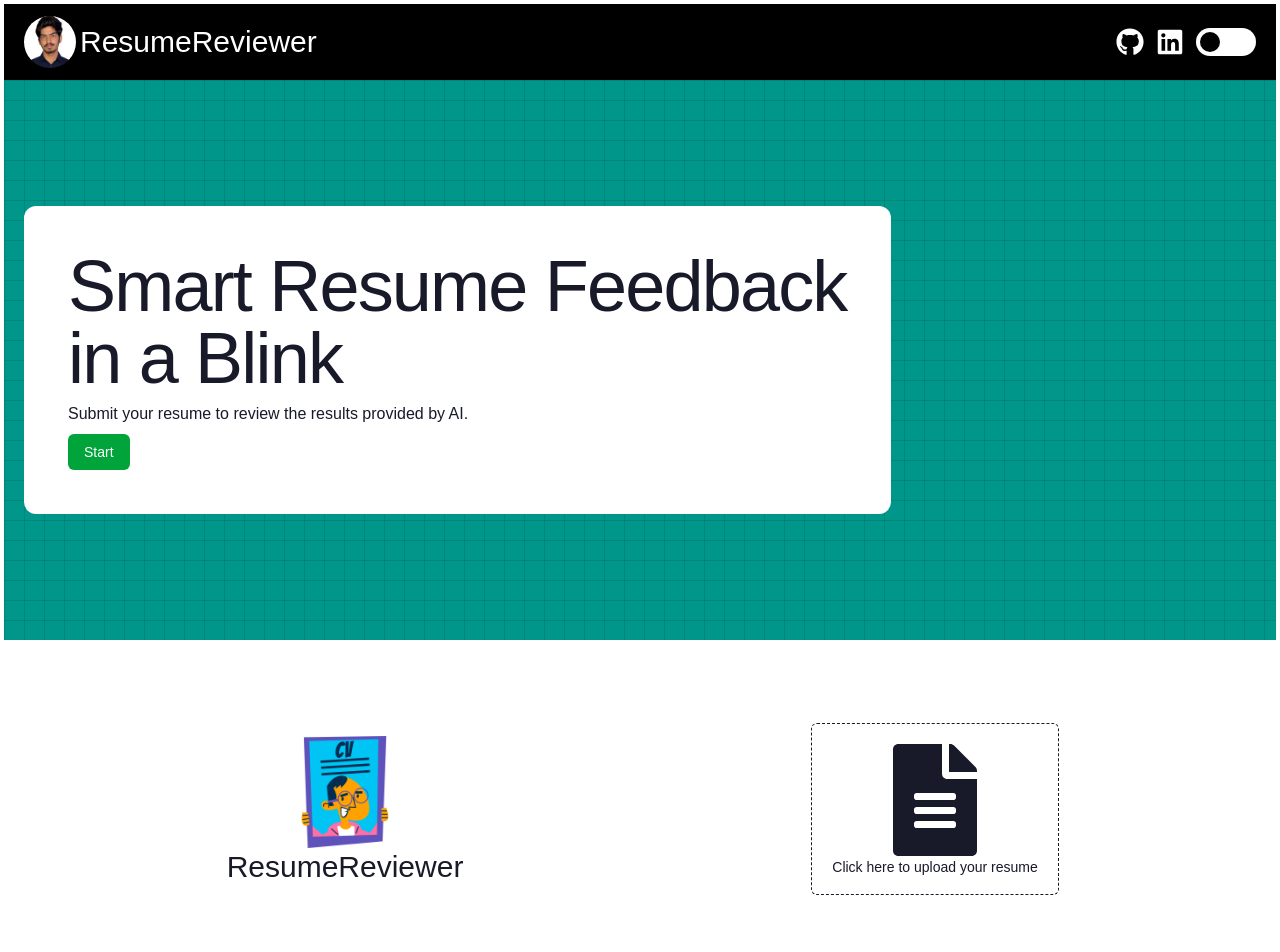
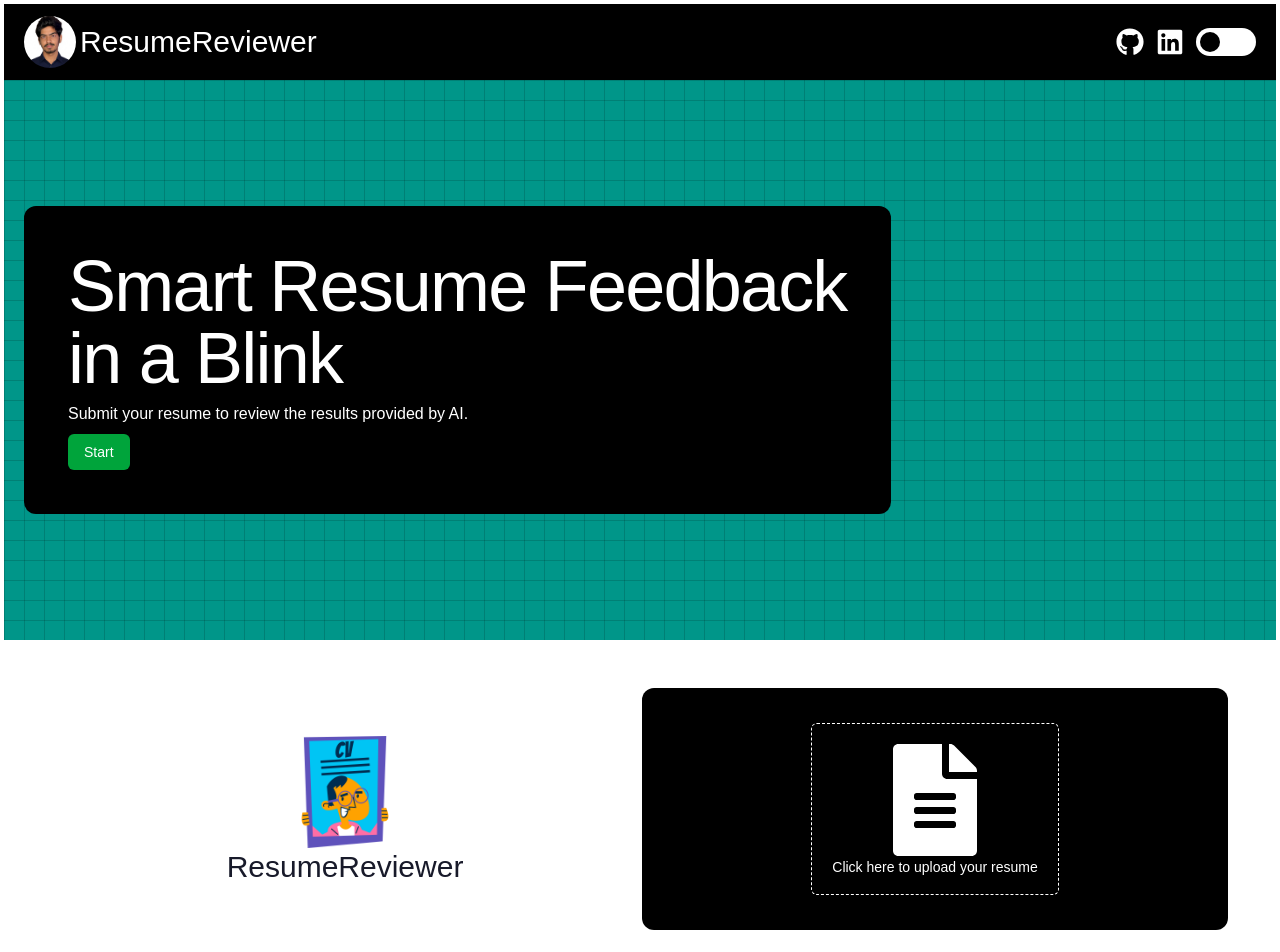
Before and after one commit to AakrshitThakur/ai-resume-analyzer, a Next.js app: page / in a window 1280 px wide. Shown: the top 952 px of the page. Built offline with nearby package versions, Linux system fonts and the light colour scheme; a web font is replaced by a local one.

Commit message:
ui changes

```diff
--- a/src/app/globals.css
+++ b/src/app/globals.css
@@ -146,8 +146,8 @@
 }
 
 .bg-grid-lines {
-  background-image: linear-gradient(rgba(0, 0, 0, 0.1) 1px, transparent 1px),
-    linear-gradient(90deg, rgba(0, 0, 0, 0.1) 1px, transparent 1px);
+  background-image: linear-gradient(rgba(0, 0, 0, 0.15) 1px, transparent 1px),
+    linear-gradient(90deg, rgba(0, 0, 0, 0.15) 1px, transparent 1px);
   background-size: 20px 20px;
 }
 .bg-grid-lines-light {
--- a/src/components/customs/sections/File.tsx
+++ b/src/components/customs/sections/File.tsx
@@ -84,22 +84,20 @@ export default function File() {
   }
 
   return (
-    <motion.div
-      initial={{ x: "100vw" }}
-      animate={{ x: "0" }}
-      whileHover={{ scale: 1.025 }}
-      whileTap={{ scale: 0.75 }}
-      transition={{ type: "tween", duration: 0.5 }}
-      className="flex flex-col justify-center items-center cursor-pointer p-3 sm:p-5 md:p-7"
-    >
+    <motion.div className="color-neutral color-neutral-content flex flex-col justify-center items-center cursor-pointer rounded-xl p-3 sm:p-5 md:p-7">
       <input className="hidden" type="file" id="file-upload" accept="application/pdf" onChange={handleFileChange} />
-      <label
+      <motion.label
+        initial={{ x: "100vw" }}
+        animate={{ x: "0" }}
+        whileHover={{ scale: 1.025 }}
+        whileTap={{ scale: 0.75 }}
+        transition={{ type: "tween", duration: 0.5 }}
         className="flex flex-col items-center gap-1 border border-dashed rounded-md p-3 sm:p-4 md:p-5 cursor-pointer"
         htmlFor="file-upload"
       >
         <FaFileAlt className="w-[5rem] sm:w-[6rem] md:w-[7rem] h-auto" />
         <span className="text-sm text-center leading-none">Click here to upload your resume</span>
-      </label>
+      </motion.label>
     </motion.div>
   );
 }
--- a/src/components/customs/sections/MainHeading.tsx
+++ b/src/components/customs/sections/MainHeading.tsx
@@ -5,9 +5,9 @@ export default function MainHeading() {
   return (
     <section
       id="main-heading"
-      className="color-accent color-accent-content bg-grid-lines h-[45vh] sm:h-[55vh] md:h-[65vh] flex items-center box-content p-3 sm:p-4 md:p-5 gradient-"
+      className="color-accent color-accent-content bg-grid-lines h-[45vh] sm:h-[55vh] md:h-[65vh] flex items-center box-content p-3 sm:p-4 md:p-5"
     >
-      <div className="color-base-100 color-base-content flex flex-col justify-center items-left gap-1 sm:gap-2 md:gap-3 rounded-xl p-5 sm:p-7 md:p-9 lg:p-11">
+      <div className="color-neutral color-neutral-content flex flex-col justify-center items-left gap-1 sm:gap-2 md:gap-3 rounded-xl p-5 sm:p-7 md:p-9 lg:p-11">
         <h1 className="text-3xl sm:text-4xl md:text-5xl lg:text-6xl xl:text-7xl font-bold tracking-tight">
           Smart Resume Feedback
           <br />
--- a/src/components/customs/sections/UploadFile.tsx
+++ b/src/components/customs/sections/UploadFile.tsx
@@ -6,17 +6,22 @@ import Progress from "@/components/customs/Progress";
 import { useSelector } from "react-redux";
 import { RootState } from "@/store/index";
 
+// bg-[url('/static-bubbles.svg')] bg-cover
+
 export default function UploadFile() {
   const loading: boolean = useSelector((state: RootState) => state.loading.isAnalysisLoading);
   return (
-    <section id="upload-file" className="color-base-100 color-base-content p-3 sm:p-4 md:p-5">
+    <section
+      id="upload-file"
+      className="color-base-100 color-base-content p-3 sm:p-4 md:p-5"
+    >
       <form>
         <div className="grid grid-cols-1 md:grid-cols-2 gap-1 p-5 sm:p-6 md:p-7">
           <div className="flex flex-col justify-center items-center gap-1 p-3 sm:p-5 md:p-7">
             <div className="flex flex-col justify-center items-center gap-1 rounded-md p-3 sm:p-4 md:p-5">
               <Image
                 src="/cv.png"
-                alt="CV image"
+                alt="CV Image"
                 width={100}
                 height={100}
                 className="w-[5rem] sm:w-[6rem] md:w-[7rem] h-auto"
```
Also changed, not shown: public/landing-page.jpeg, public/static-bubbles.svg (added).
